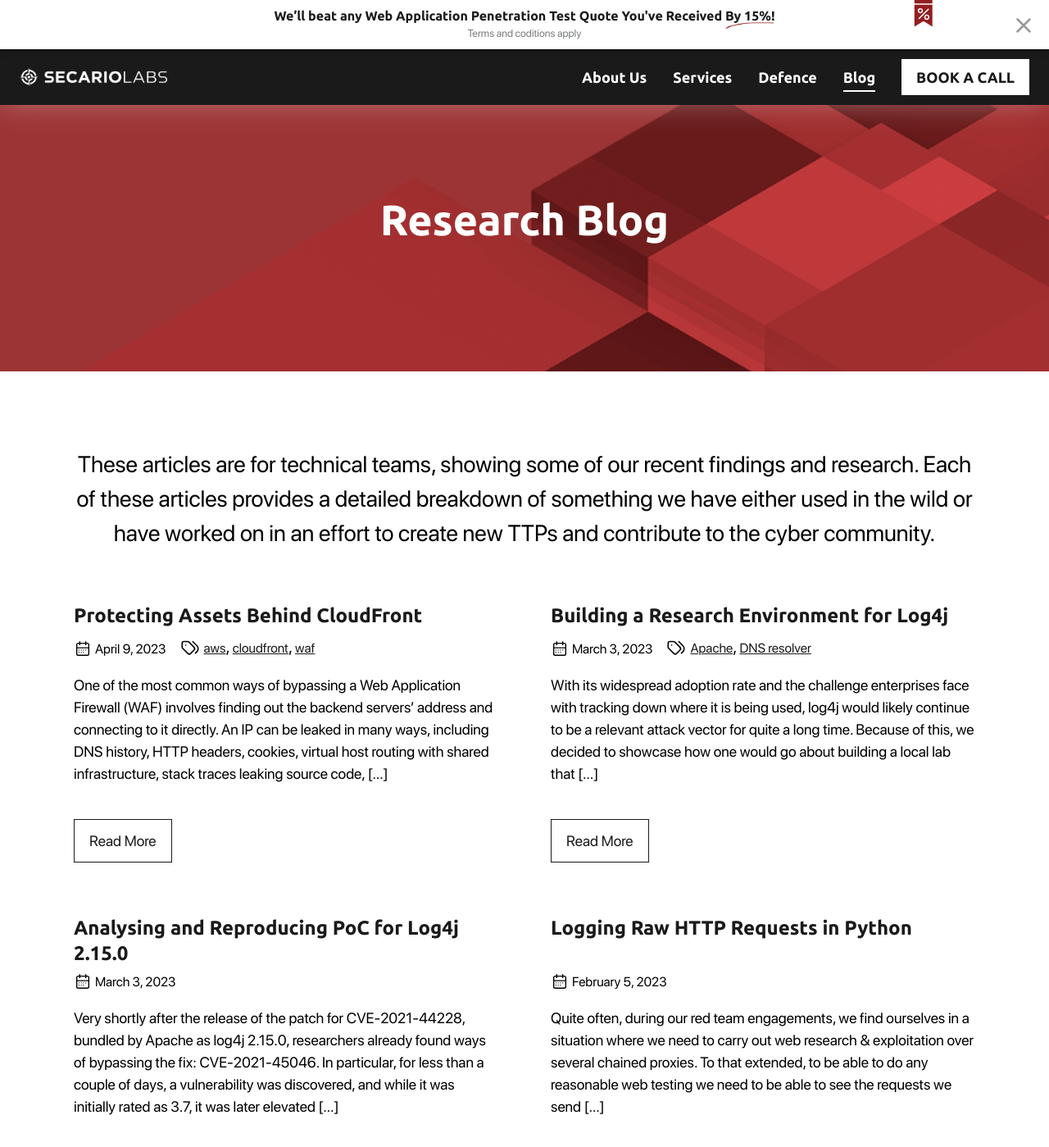
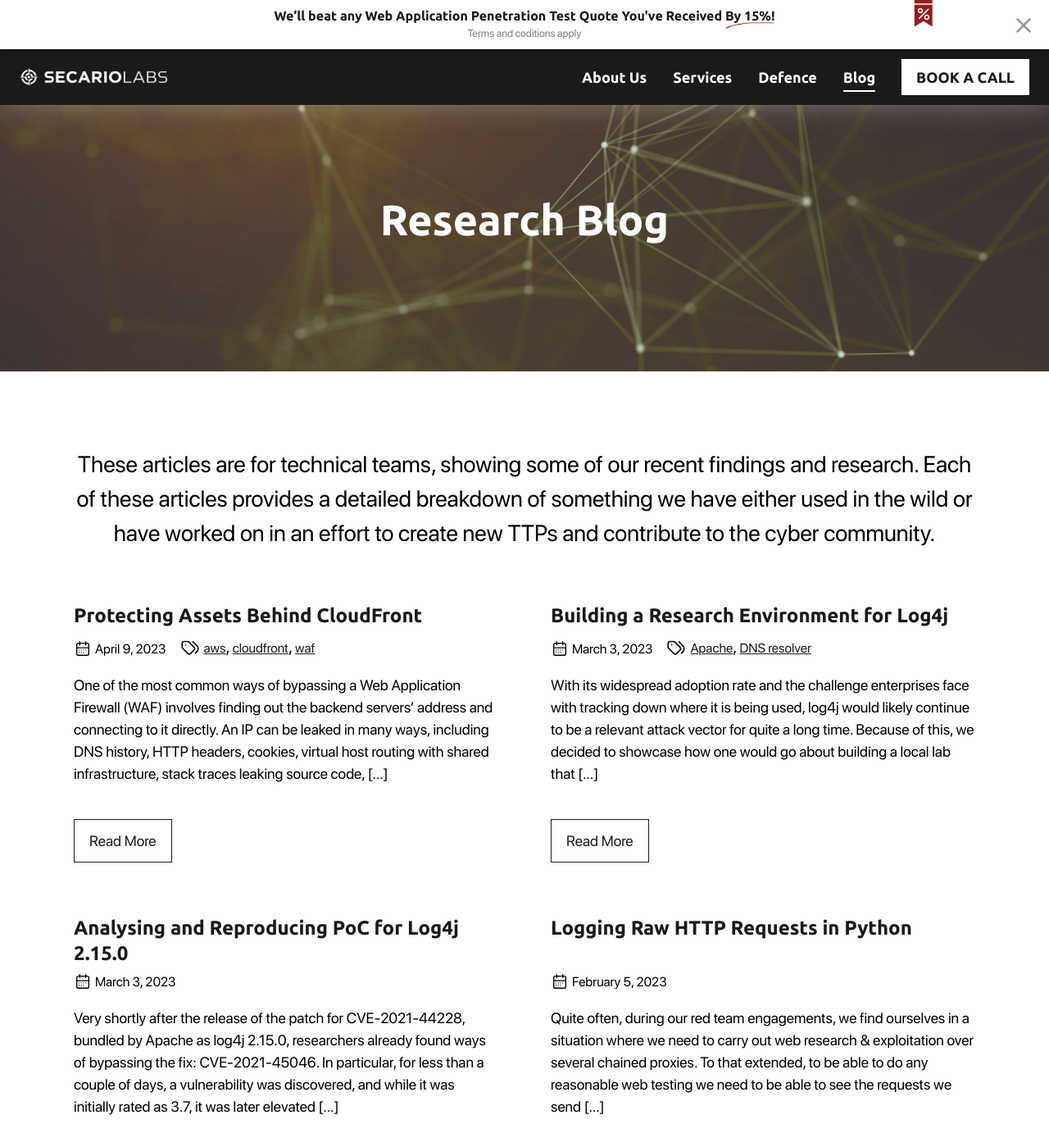
Before and after one commit to secariolabs/secariolabs.github.io, a Jekyll site: the page built from pages/blog.md, in a window 1280 px wide and 1400 px high. Shown: the whole window at 82% size. Built offline with Jekyll 4.4.1, drawn with Linux system fonts in a browser that asks for light colours; the list of posts is cut into pages by our own code.

Commit message:
Updated Blog page hero image

```diff
--- a/_sass/hero.scss
+++ b/_sass/hero.scss
@@ -55,8 +55,8 @@
   }
 
   &--blog {
-    background-color: rgba(146, 31, 32, 0.9);
-    background-image: url(/assets/images/post-bg-right.png);
+    background-color: rgba(44, 62, 80, 0.3);
+    background-image: url(/assets/images/Scattered-Lines-Dots-10-scaled.jpg);
     background-blend-mode: overlay;
 
     padding-bottom: 6rem;
```
Also changed, not shown: assets/images/Scattered-Lines-Dots-10-scaled.jpg (added), assets/images/why-choose-back.png (added).
